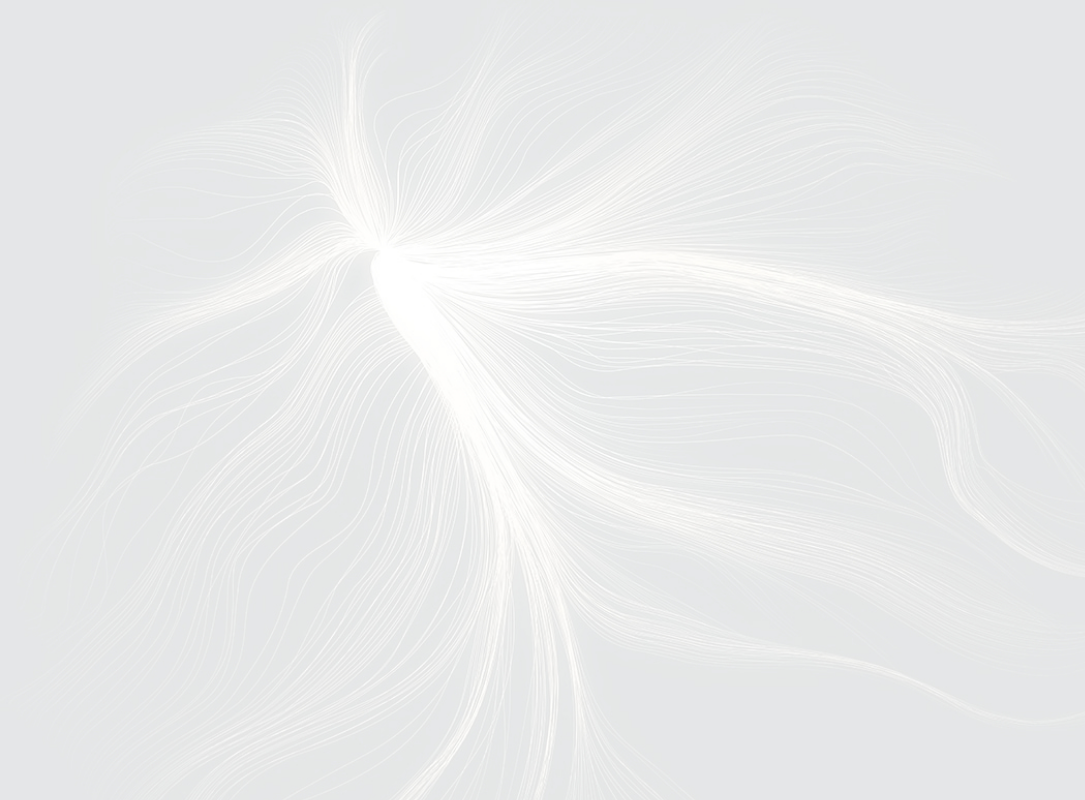
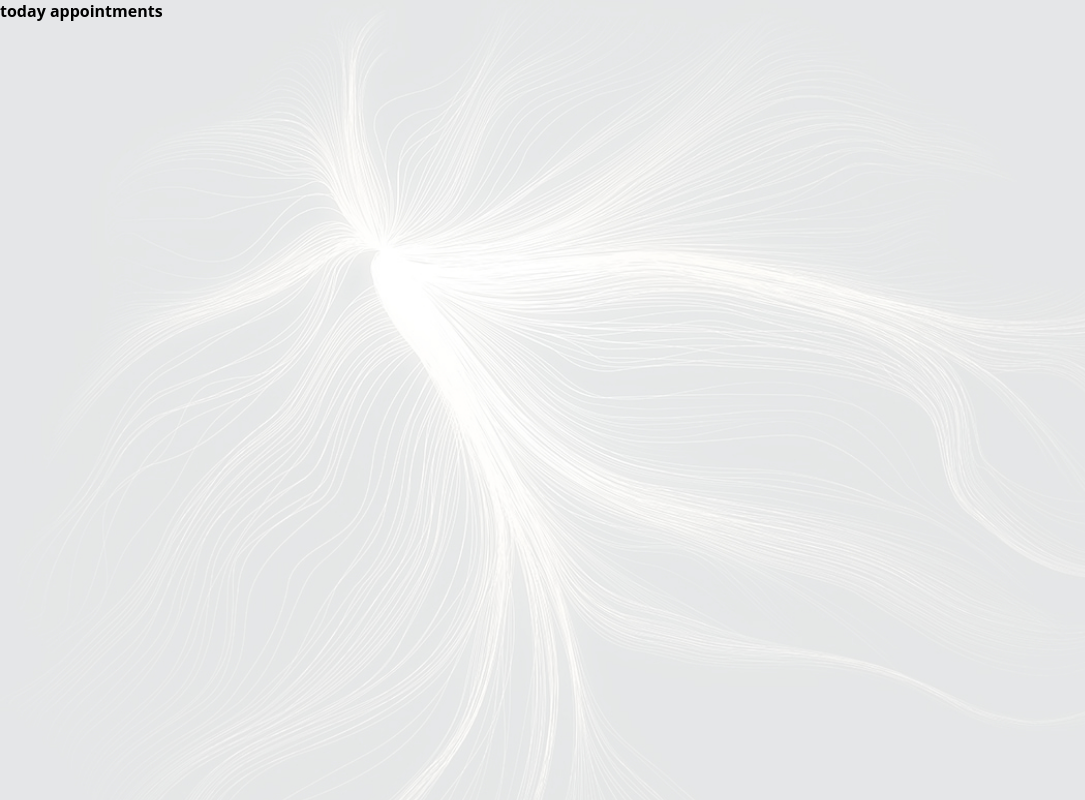
Before and after one commit to rafittu/front-lumin, a React (Create React App) app: page /daily-appointments/1 in a window 1280 px wide. Before the commit this address had no page. Shown: the whole page, without its empty margins (0-1085 px from the left). Built offline with nearby package versions, Linux system fonts and the light colour scheme.

Commit message:
feat: appointments by date route

```diff
--- a/src/App.jsx
+++ b/src/App.jsx
@@ -11,12 +11,18 @@ import Schedules from './pages/Schedules';
 
 import './style/App.css';
 import AppointmentDetails from './pages/Appointment';
+import AppointmentsByDate from './pages/AppointmentsByDate';
 
 function App() {
   return (
     <div className="main-container">
       <UserProvider>
         <Routes>
+          <Route
+            exact
+            path="daily-appointments/:date"
+            element={<AppointmentsByDate />}
+          />
           <Route
             exact
             path="/appointment/:id"
--- /dev/null
+++ b/src/pages/AppointmentsByDate.jsx
@@ -0,0 +1,9 @@
+import React from 'react';
+
+import '../style/AppointmentDetails.css';
+
+function AppointmentsByDate() {
+  return <h1>today appointments</h1>;
+}
+
+export default AppointmentsByDate;
```
